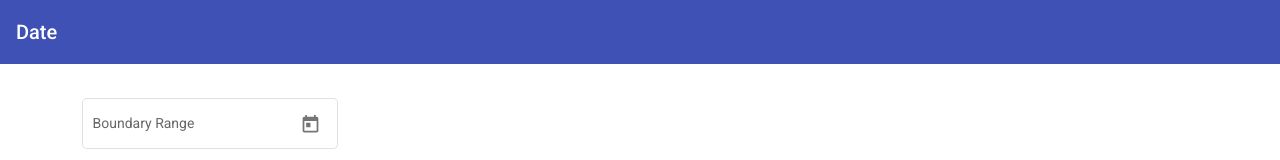
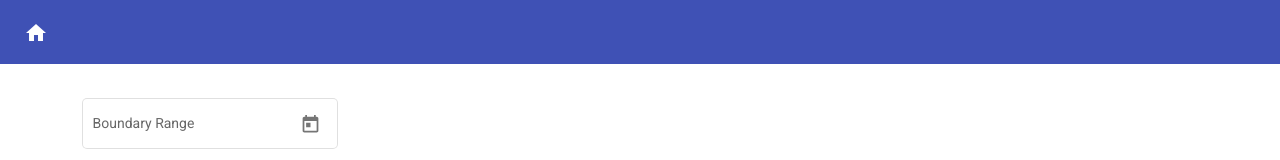
Before and after one commit to Web-Developm/calendar, an Angular app: page /calendar in a window 1280 px wide. Before the commit this address led to /. Shown: the top 160 px of the page. Built offline with nearby package versions, Linux system fonts and the light colour scheme.

Commit message:
pagenotfound component added

```diff
--- a/src/app/app-routing.module.ts
+++ b/src/app/app-routing.module.ts
@@ -1,10 +1,26 @@
 import { NgModule } from '@angular/core';
 import { RouterModule, Routes } from '@angular/router';
+import { AppComponent } from './app.component';
+import { CalendarComponent } from './calendar/calendar.component';
+import { PagenotfoundComponent } from './pagenotfound/pagenotfound.component';
 
-const routes: Routes = [];
+const routes: Routes = [
+  {
+    path:'calendar', component:CalendarComponent
+  },
+
+  {
+    path:'', redirectTo:'/calendar', pathMatch:'full'
+  },
+
+  {
+    path:'**', component:PagenotfoundComponent
+  }
+];
 
 @NgModule({
   imports: [RouterModule.forRoot(routes)],
   exports: [RouterModule]
 })
 export class AppRoutingModule { }
+export const route=[CalendarComponent, AppComponent, PagenotfoundComponent];
--- a/src/app/app.component.css
+++ b/src/app/app.component.css
@@ -0,0 +1,3 @@
+a{
+    color:white;
+}
--- a/src/app/app.component.html
+++ b/src/app/app.component.html
@@ -1 +1,14 @@
-<app-calendar></app-calendar>
+<div class="jumbotron">
+    <mat-toolbar color="primary">
+
+        <a routerLink="/calendar">
+            <button mat-icon-button color="light">
+                <mat-icon>home</mat-icon>
+            </button>
+        </a>
+    </mat-toolbar>
+
+
+</div>
+
+<router-outlet></router-outlet>
--- a/src/app/calendar/calendar.component.html
+++ b/src/app/calendar/calendar.component.html
@@ -1,8 +1,3 @@
-<div class="jumbotron">
-    <mat-toolbar color="primary">
-        <span>Date</span>
-    </mat-toolbar>
-</div>
 
 
 <div class="container top">
--- /dev/null
+++ b/src/app/pagenotfound/pagenotfound.component.css
@@ -0,0 +1,5 @@
+h1{
+    margin-top: 100px;
+    text-align: center;
+    font-size: 50px;
+}
--- /dev/null
+++ b/src/app/pagenotfound/pagenotfound.component.html
@@ -0,0 +1 @@
+<h1 class="display-4">Page Not found!</h1>
--- /dev/null
+++ b/src/app/pagenotfound/pagenotfound.component.ts
@@ -0,0 +1,15 @@
+import { Component, OnInit } from '@angular/core';
+
+@Component({
+  selector: 'app-pagenotfound',
+  templateUrl: './pagenotfound.component.html',
+  styleUrls: ['./pagenotfound.component.css']
+})
+export class PagenotfoundComponent implements OnInit {
+
+  constructor() { }
+
+  ngOnInit(): void {
+  }
+
+}
```
Also changed, not shown: src/app/app.module.ts (+11 -5 lines), 1 other file (tests, documents, lock files or other folders).
